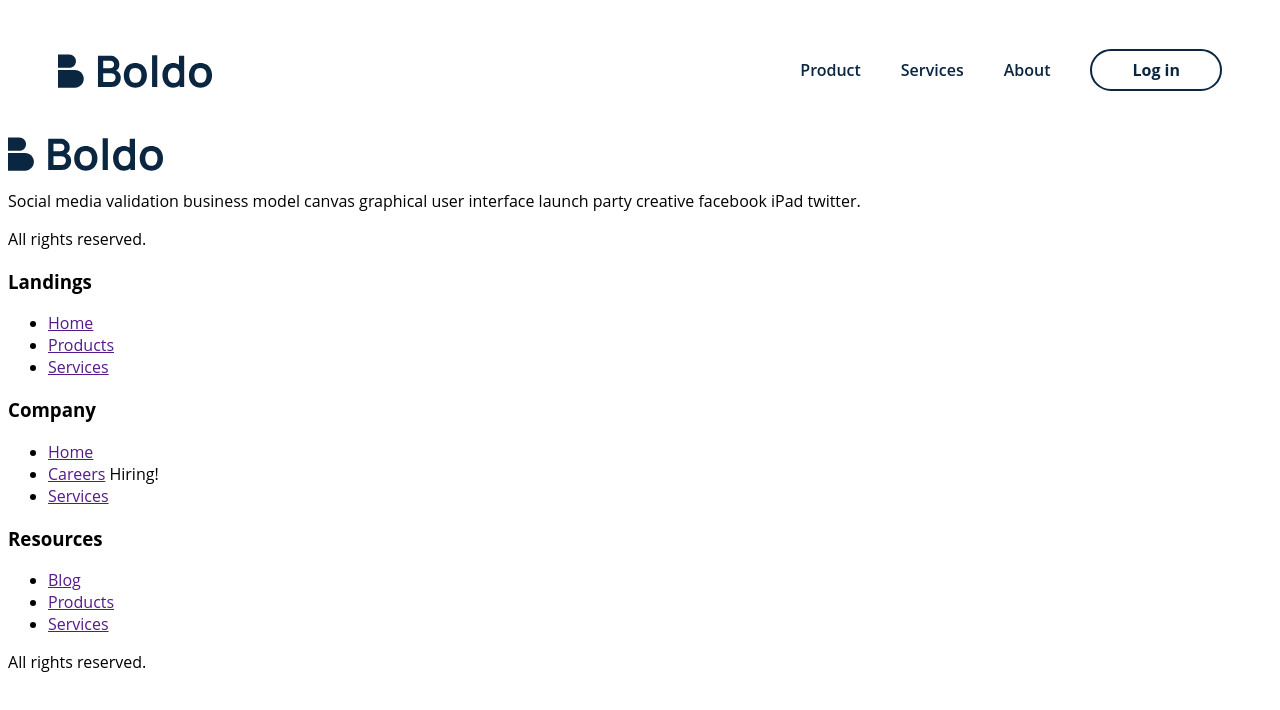
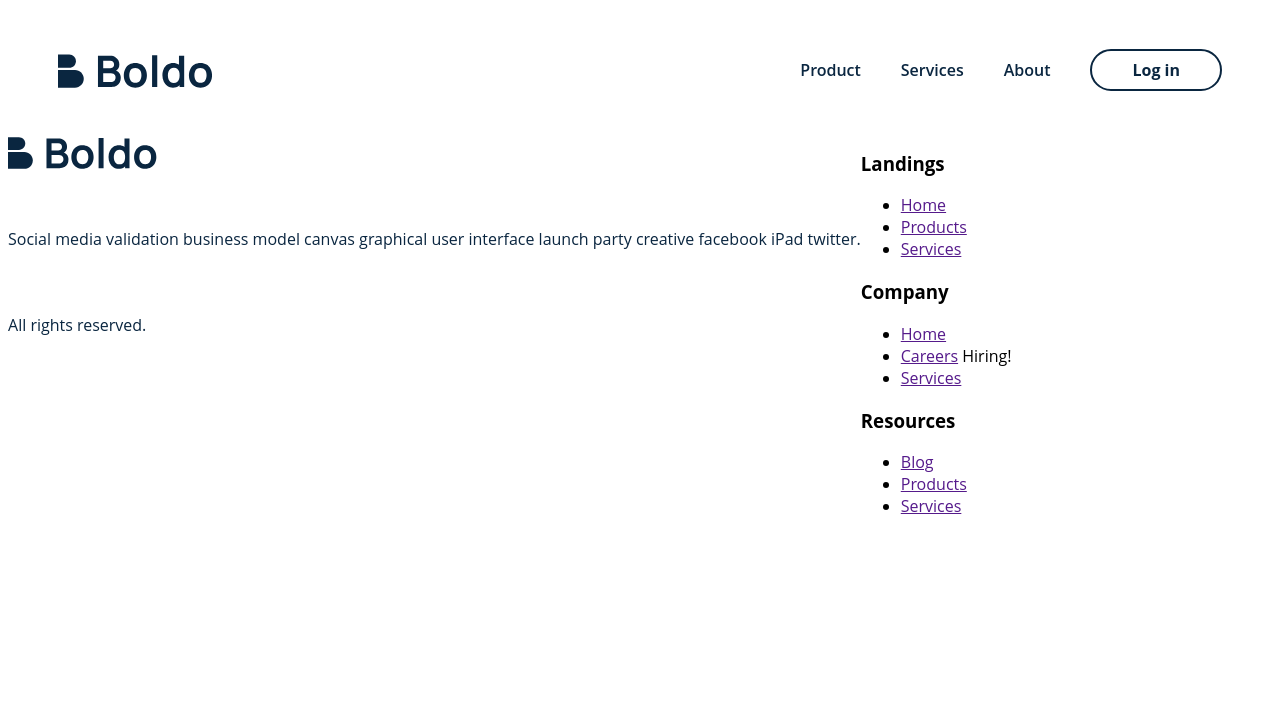
Before and after one commit to Andriamahay11master/Training-react, a React (Create React App) app: page / in a window 1280 px wide. Shown: the top 710 px of the page. Built offline with nearby package versions, Linux system fonts and the light colour scheme.

Commit message:
init mise en forme CSS

```diff
--- a/src/assets/common/_global.scss
+++ b/src/assets/common/_global.scss
@@ -1,3 +1,10 @@
 body {
   font-family: $open, sans-serif;
 }
+
+.d-none-desk {
+  display: none;
+  @include max(992px) {
+    display: block;
+  }
+}
--- a/src/components/footer/_footer.scss
+++ b/src/components/footer/_footer.scss
@@ -0,0 +1,16 @@
+footer{
+  display: flex;
+  img{
+    width: 156px;
+    margin-bottom: 40px;;
+  }
+  .footerText{
+    font-size: 16px;
+    font-weight: 400;
+    color: $blue;
+    margin-bottom: 64px;
+    &.rightsReserved{
+      margin-bottom: 0;
+    }
+  }
+}
```
